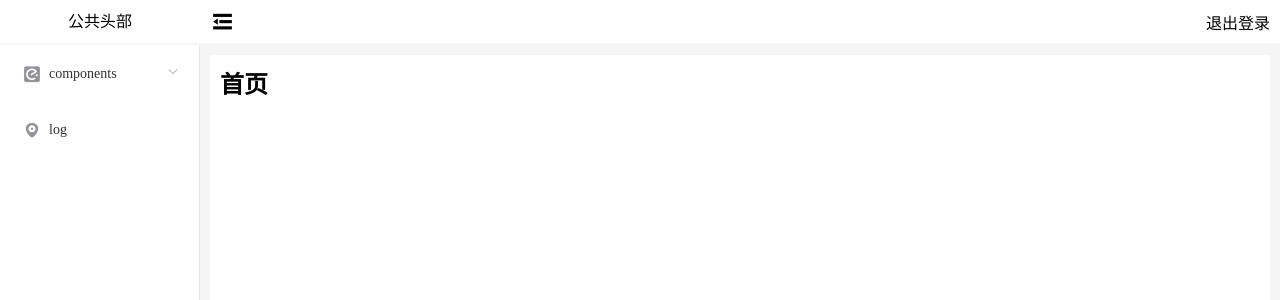
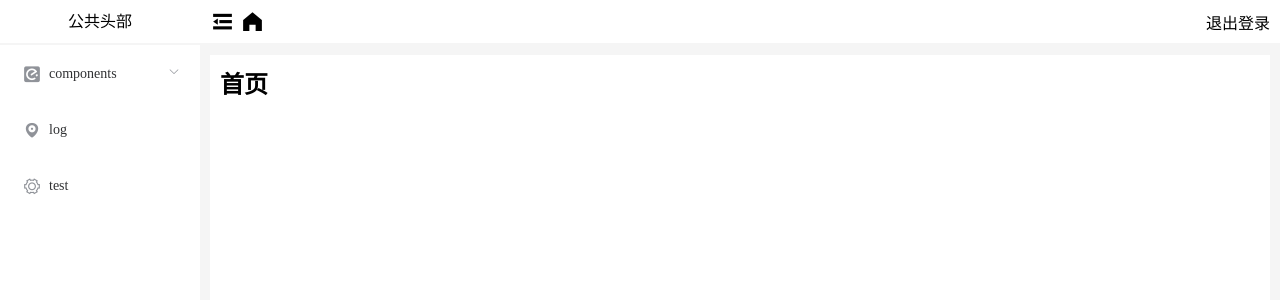
Before and after one commit to Ten-K/basic-vue-element-template, a Vue app: page /#/index in a window 1280 px wide. Shown: the top 300 px of the page. Built offline with nearby package versions, Linux system fonts and the light colour scheme.

Commit message:
菜单栏改用递归的形式方便后续添加子菜单，刷新页面保持菜单栏的选中高亮并展开相应的菜单

```diff
--- a/src/App.vue
+++ b/src/App.vue
@@ -34,6 +34,9 @@ html,body{
 .G-mgr-5{
   margin-right: 5px;
 }
+.G-mgl-5{
+  margin-left: 5px;
+}
 /* 水平垂直居中 */
 .G-center{
     display: flex;
--- /dev/null
+++ b/src/common/menu.js
@@ -0,0 +1,48 @@
+const menu = [
+  {
+    icon: "el-icon-platform-eleme",
+    path: "components",
+    title: "components",
+    children: [
+      {
+        icon: "",
+        path: "table",
+        title: "Table",
+      },
+      {
+        icon: "",
+        path: "form",
+        title: "Form",
+      },
+    ],
+  },
+  {
+    icon: "el-icon-location",
+    path: "log",
+    title: "log",
+  },
+  {
+    icon: "el-icon-setting",
+    path: "test",
+    title: "test",
+  },
+]
+
+menu.forEach((item) => {
+  const split = '/'
+  item.href = `${split}${item.path}`
+  if (item.children) {
+    const menuHref = item.path ? `${item.href}/` : item.href
+    item.children.forEach((itm) => {
+      itm.href = `${menuHref}${itm.path}`
+      if (itm.children) {
+        const tplHref = `${itm.href}/`
+        itm.children.forEach((cItm) => {
+          cItm.href = `${tplHref}${cItm.path}`
+        })
+      }
+    })
+  }
+})
+
+export default menu
--- a/src/components/Header.vue
+++ b/src/components/Header.vue
@@ -3,7 +3,10 @@
   <div class="home">
     <div class="home-left">公共头部</div>
     <div class="home-right">
-      <i class="el-icon-s-fold home-icon" @click="onclickCollapse"></i>
+      <div class="G-center">
+        <i class="el-icon-s-fold home-icon" @click="onclickCollapse"></i>
+        <i class="el-icon-s-home home-icon G-mgl-5" @click="goHome" title="首页"></i>
+      </div>
       <div class="G-center">
         <div class="G-mgr-5">{{username}}</div>
         <div class="login-out" @click="loginOut">退出登录</div>
@@ -38,6 +41,9 @@ export default {
       this.headerIsCollapse = !this.isCollapse
       this.$emit('onclickCollapse',this.headerIsCollapse)
     },
+    goHome(){
+      this.$router.push('/index')
+    },
     loginOut(){
       this.$router.push('/login')
     }
--- a/src/components/saberMenu.vue
+++ b/src/components/saberMenu.vue
@@ -2,26 +2,30 @@
 <template>
   <div>
     <el-menu
-      class="el-menu-vertical-demo"
+      :class="{'el-menu-vertical-demo':true, 'menu-left':isAddClass}"
+      :default-active="$route.path"
+      :default-openeds="openeds"
       :collapse="isCollapse"
       @select="selectPath"
       router
     >
-      <template v-for="(item,idx) in menuConfig">
-        <el-submenu v-if="item.children" :index="item.path" :key="idx">
+      <template v-for="(item,idx) in menuList">
+        <el-submenu v-if="item.children" :index="item.href" :key="idx">
           <template slot="title">
             <i :class="item.icon"></i>
-            <span slot="title">{{item.name}}</span>
+            <span slot="title">{{item.title}}{{item.class}}</span>
           </template>
-          <el-menu-item
-            v-for="(subItem, subIdx) in item.children"
-            :key="(subIdx+1) * 5"
-            :index="subItem.path"
-          >{{subItem.name}}</el-menu-item>
+          <!-- 嵌套循环 -->
+          <!-- <el-menu-item :index="itm.href" :key="idx+1 * 33" v-for="(itm,idx) in  item.children">
+            <i :class="itm.icon"></i>
+            <span slot="title">{{itm.title}}</span>
+          </el-menu-item> -->
+          <!--递归调用自身-->
+          <saber-menu :menuList="item.children" :isAddClass="true"></saber-menu>
         </el-submenu>
-        <el-menu-item v-else :index="item.path" :key="idx">
+        <el-menu-item v-else :index="item.href" :key="idx">
           <i :class="item.icon"></i>
-          <span slot="title">{{item.name}}</span>
+          <span slot="title">{{item.title}}{{item.class}}</span>
         </el-menu-item>
       </template>
     </el-menu>
@@ -36,43 +40,36 @@ export default {
       type: Boolean,
       default: () => false,
     },
+    menuList: {
+      type: Array,
+      required: false,
+    },
+    isAddClass: {
+      type: Boolean,
+      default: () => false,
+    }
   },
   data() {
     return {
-      menuConfig: [
-        {
-          icon: "el-icon-platform-eleme",
-          path: "/components",
-          name: "components",
-          children: [
-            {
-              icon: "el-icon-location",
-              path: "/components/table",
-              name: "Table",
-            },
-            {
-              icon: "el-icon-location",
-              path: "/components/form",
-              name: "Form",
-            },
-          ],
-        },
-        {
-          icon: "el-icon-location",
-          path: "/log",
-          name: "log",
-        },
-      ],
+      openeds: [],
     };
   },
   //生命周期 - 创建完成（访问当前this实例）
-  created() {},
+  created() {
+    /*
+     *刷新浏览器保持选中 :default-active="$route.path"
+     *刷新浏览器保持展开选中的菜单 openeds和需要展开的菜单的:index一致
+     */
+    let str = this.$route.path
+    let index = str.lastIndexOf("/")
+    this.openeds = [str.substring(0,index)]
+  },
   //生命周期 - 挂载完成（访问DOM元素）
   mounted() {},
   methods: {
-    selectPath(index){
-      console.log(index)
-    }
+    selectPath(index) {
+      console.log(index);
+    },
   },
 };
 </script>
@@ -80,6 +77,13 @@ export default {
 /* @import url(); 引入css类 */
 .el-menu-vertical-demo:not(.el-menu--collapse) {
   width: 200px;
-  min-height: 400px;
+}
+.menu-left{
+  float: left;
+  padding-left: 20px;
+  overflow: hidden;
+}
+.el-menu{
+  border: 0;
 }
 </style>
--- a/src/pages/home/index.vue
+++ b/src/pages/home/index.vue
@@ -6,7 +6,7 @@
     </header>
     <main class="home-main">
       <aside class="home-aside">
-        <saberMenu :isCollapse="isCollapse" />
+        <saberMenu :isCollapse="isCollapse" :menuList="menuList"/>
       </aside>
       <article :class="{'home-article': true, 'home-article-nocollapse': !isShow, 'home-article-collapse': isShow}">
         <router-view></router-view>
@@ -18,6 +18,7 @@
 <script>
 import saberMenu from "@/components/saberMenu";
 import Header from "@/components/Header";
+import menu from "@/common/menu";
 export default {
   name: "home",
   components: {
@@ -27,7 +28,8 @@ export default {
   data() {
     return {
       isCollapse: false,
-      isShow:false
+      isShow:false,
+      menuList:menu
     };
   },
   //生命周期 - 创建完成（访问当前this实例）
--- /dev/null
+++ b/src/pages/test/index.vue
@@ -0,0 +1,32 @@
+<!--  -->
+<template>
+<div>
+  <h1>test</h1>
+</div>
+</template>
+
+<script>
+export default {
+name:'',
+data() {
+return {
+
+}
+},
+//生命周期 - 创建完成（访问当前this实例）
+created() {
+
+},
+//生命周期 - 挂载完成（访问DOM元素）
+mounted() {
+
+},
+methods:{
+
+}
+}
+</script>
+<style scoped>
+/* @import url(); 引入css类 */
+
+</style>
--- a/src/router/index.js
+++ b/src/router/index.js
@@ -1,5 +1,11 @@
 import Vue from 'vue';
 import VueRouter from 'vue-router';
+
+// 避免路由重复而报错
+const originalPush = VueRouter.prototype.push
+   VueRouter.prototype.push = function push(location) {
+   return originalPush.call(this, location).catch(err => err)
+}
 
 Vue.use(VueRouter)
 
@@ -9,6 +15,7 @@ const Index = () => import('@/pages/index')
 const Table = () => import('@/pages/table')
 const Form = () => import('@/pages/form')
 const Log = () => import('@/pages/log')
+const Test = () => import('@/pages/test')
 
 const routes = [
   { path: '/', component: Login },
@@ -18,10 +25,11 @@ const routes = [
     component: Home,
     redirect: "/index",
     children: [
-      { path: "/index", component: Index },
-      { path: "/components/table", component: Table },
-      { path: "/components/form", component: Form },
-      { path: "/log", component: Log }
+      { path: "/index", name:'index', component: Index },
+      { path: "/components/table", name:'table', component: Table },
+      { path: "/components/form", name:'form', component: Form },
+      { path: "/log", name:'log', component: Log },
+      { path: "/test", name:'test', component: Test }
     ]
   }
 ]
```
